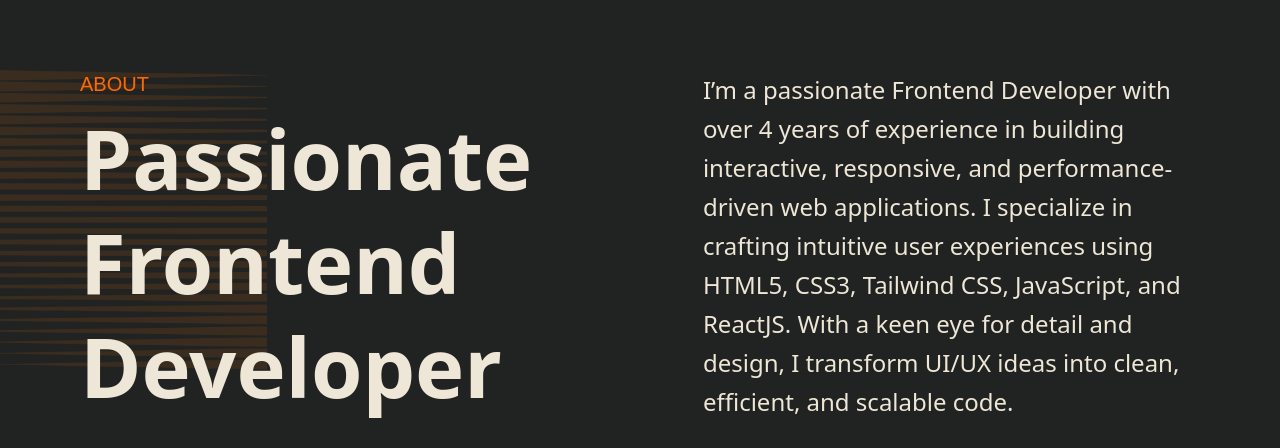
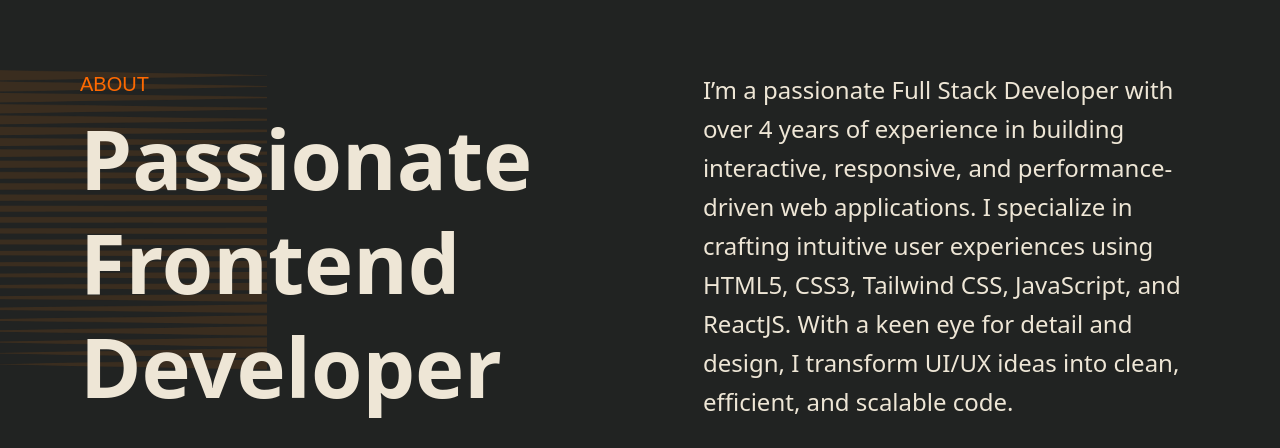
Before and after one commit to shrutisoni08/my_portfolio, a React (Vite) app: page / in a window 1280 px wide. Shown: the part 794-1242 px from the top of the page. Built offline with nearby package versions, Linux system fonts and the light colour scheme.

Commit message:
updated resume

```diff
--- a/src/components/About.jsx
+++ b/src/components/About.jsx
@@ -88,7 +88,7 @@ const About = () => {
         viewport={{ once: true }}
       >
         <p className="para line-height-[1.5]">
-          I’m a passionate Frontend Developer with over 4 years of experience in
+          I’m a passionate Full Stack Developer with over 4 years of experience in
           building interactive, responsive, and performance-driven web
           applications. I specialize in crafting intuitive user experiences
           using HTML5, CSS3, Tailwind CSS, JavaScript, and ReactJS. With a keen
```
